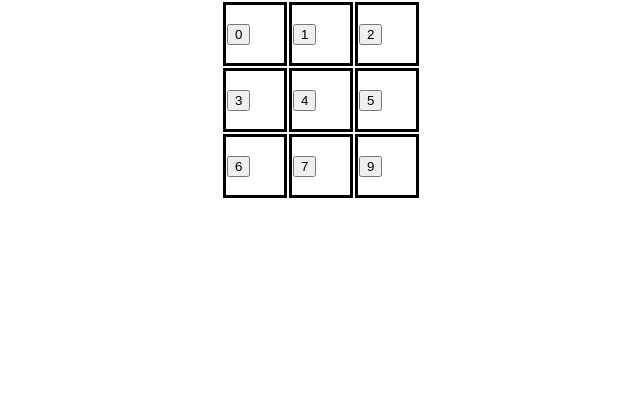
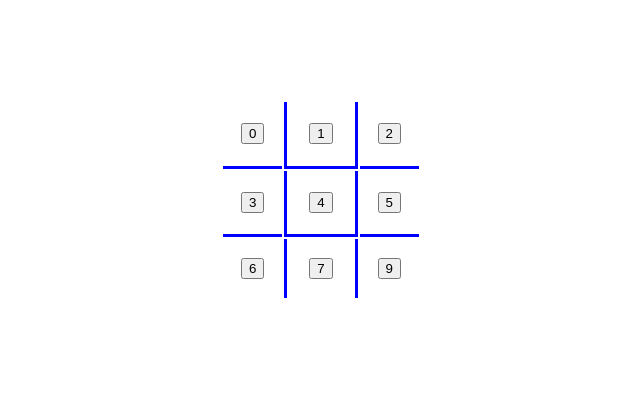
Before and after one commit to klockey/tictacdoe, a website built with webpack: page src/index.html in a window 1280 px wide. Shown: the top 397 px of the page, without its empty margins (319-959 px from the left). Built offline with nearby package versions, Linux system fonts and the light colour scheme.

Commit message:
tictactoe css improvements

```diff
--- a/src/index.html
+++ b/src/index.html
@@ -6,24 +6,25 @@
   <title>Tictacdoe</title>
 </head>
 <body>
-  <div class= "tictactoe">
-  <table>
+  <div class= "container1">
+  <table class="tableTicTacToe">
     <tr class="tr1">
-       <td><button class="zeroButton"/>0</td>
-       <td><button class="firstButton"/>1</td>
-       <td><button class="secondButton"/>2</td>
+       <td class="zeroButtonTd"><button class="zeroButton"/>0</td>
+       <td class="firstButtonTd"><button class="firstButton"/>1</td>
+       <td class="secondButtonTd"><button class="secondButton"/>2</td>
     </tr>
     <tr>
-       <td><button class="thirdButton"/>3</td>
-       <td><button class="fourthButton"/>4</td>
-       <td><button class="fifthButton"/>5</td>
+       <td class="thirdButtonTd"><button class="thirdButton"/>3</td>
+       <td class="fourthButtonTd"><button class="fourthButton"/>4</td>
+       <td class="fifthButtonTd"><button class="fifthButton"/>5</td>
     </tr>
     <tr>
-       <td><button class="sixthButton"/>6</td>
-       <td><button class="seventhButton"/>7</td>
-       <td><button class="eighthButton"/>9</td>
+       <td class "sixthButtonTd"><button class="sixthButton"/>6</td>
+       <td class="seventhButtonTd"> <button class="seventhButton"/>7</td>
+       <td class="eighthButtonTd"> <button class="eighthButton"/>9</td>
     </tr>
   </table>
 </div>
+  <div class="container2"> YOU WON! </div>
 </body>
 </html>
--- a/src/styles/screen.scss
+++ b/src/styles/screen.scss
@@ -5,31 +5,129 @@ $base-font-family: sans-serif;
 
 html {
   text-size-adjust: 100%;
+  height: 100%;
 }
 
 body {
   @include font-smoothing(on);
   margin: 0;
   font: $base-text-size / 1 $base-font-family;
+  height: 100%;
+  width: 100%;
+  display: flex;
+  flex-direction: space-around;
+  flex-direction: column;
+  align-items: center;
+  //align-items: center;
+  // justify-content: center;
+  // al: center;
+  // background-color: green;
 }
 
-div {
+.container1{
   width: 100%;
   height: 100%;
+  align-items: center;
+//  justify-content: space-around;
+  text-align: center;
+  position: relative;
+  // display: flex;
+  // flex-direction: column;
+  // text-align: center;
+  //text-align: center;
+}
+
+.container2{
+  width: 100%;
+  height: 100%;
+  align-items: center;
+//  justify-content: space-around;
+  text-align: center;
+  // display: flex;
+  // flex-direction: column;
+  // text-align: center;
+  //text-align: center;
 }
 
 table {
   width: 200px;
   height: 200px;
   margin: 0 auto;
+  position: absolute;
+  top: 0;
+  bottom: 0;
+  left: 0;
+  right: 0;
+  margin: auto;
+  // border-collapse: collapse;
+//  border: 1px solid black;
+}
+//
+// .flex-item{
+//   width: 200px;
+//   height: 200px;
+// //    margin 0  auto
+// }
+
+.tr {
+  //align-items: center;
 }
 
-tr {
-  border-color: black;
-  border-style: solid;
+td  {
+  // border: 1px solid black;
+  // border-style: black;
 }
 
-td {
-  border-color: black;
-  border-style: solid;
+// tr {
+//    border-color: black;
+//    border-style: solid;
+// }
+//
+// td {
+//    border-color: black;
+//    border-style: solid;
+// }
+.zeroButtonTd{
+  border-style: hidden hidden solid hidden;
+  border-color: blue;
 }
+
+.firstButtonTd{
+  border-style: hidden solid solid solid;
+  border-color: blue;
+}
+
+.secondButtonTd{
+   border-style: hidden hidden solid hidden;
+   border-color: blue;
+ }
+
+.thirdButtonTd{
+  border-style: hidden hidden solid hidden;
+  border-color: blue;
+}
+
+.fourthButtonTd{
+  border-style: hidden solid solid solid;
+  border-color: blue
+}
+
+.fifthButtonTd {
+  border-style: hidden hidden solid hidden;
+  border-color: blue;
+}
+
+ .sixthButtonTd {
+  border-style: hidden solid hidden hidden;
+  border-color: blue;
+}
+
+.seventhButtonTd{
+  border-style: hidden solid hidden solid;
+  border-color: blue;
+}
+
+.eightButtonTd{
+  border-style: hidden solid solid hidden;
+  border-color: blue;
+}
```
